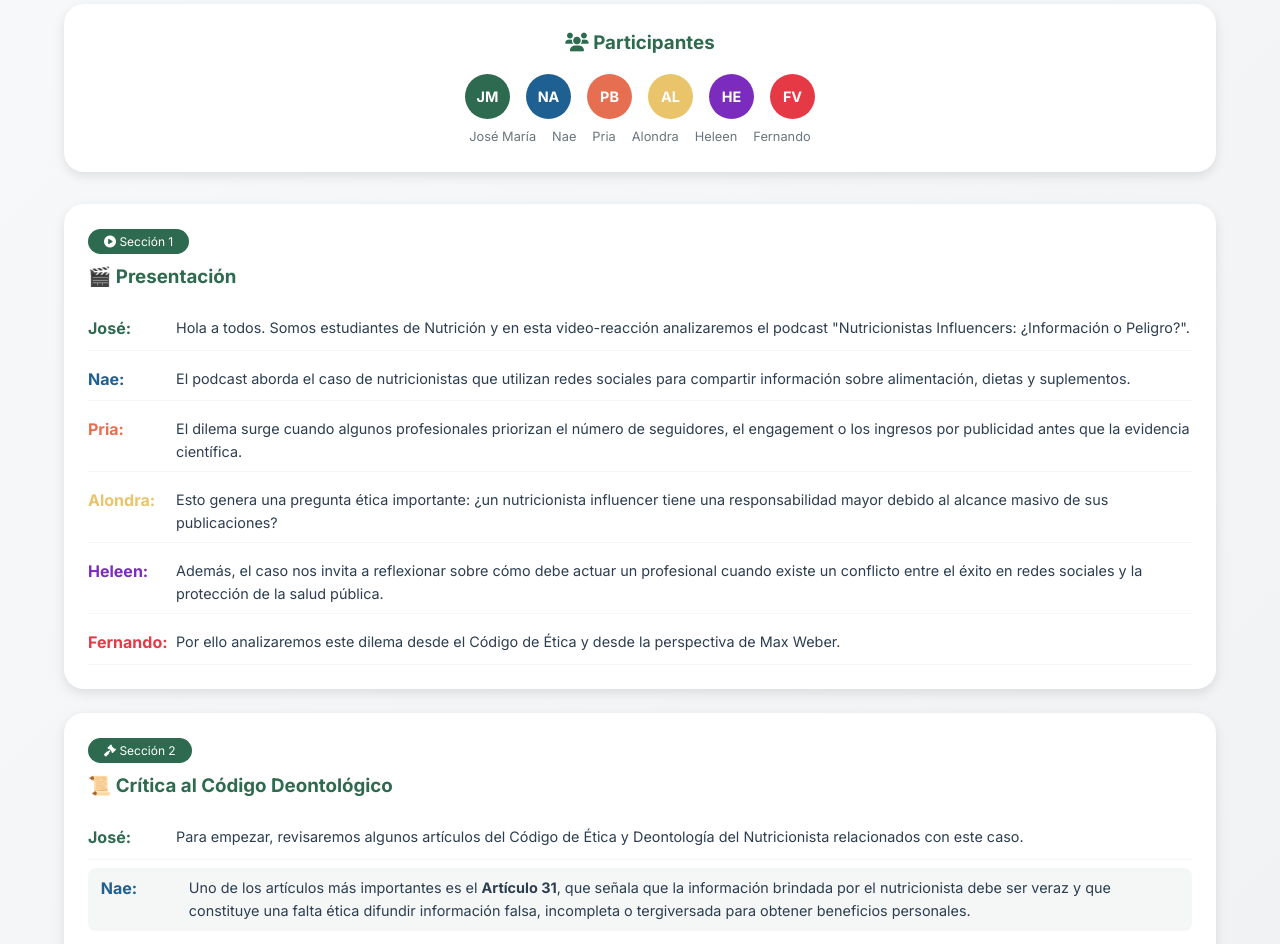
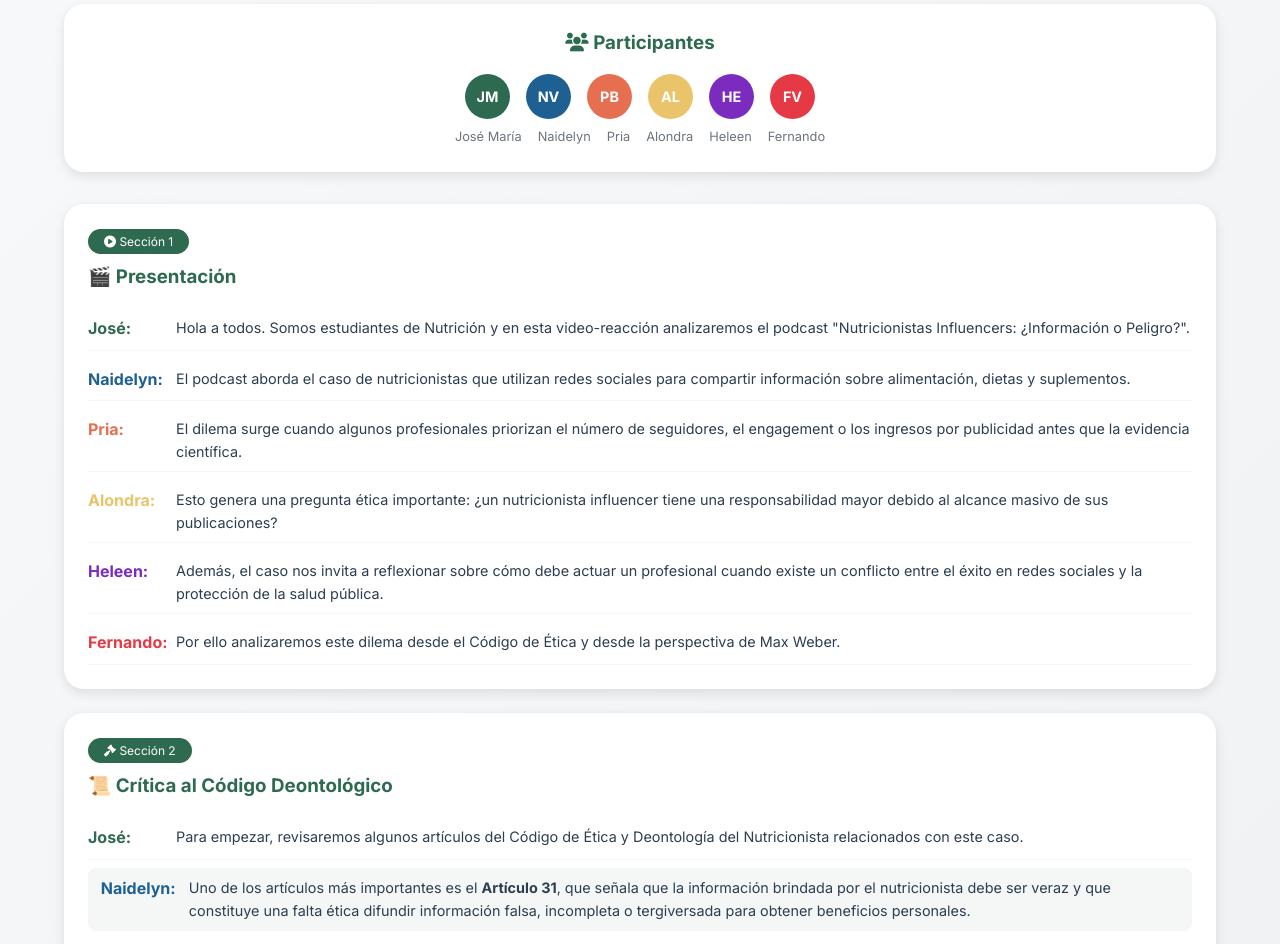
Before and after one commit to wunlucky24/manifiesto-etica-grupo3, a plain HTML site: page index.html in a window 1280 px wide. Shown: the part 7420-8364 px from the top of the page. Drawn offline with Linux system fonts and the light colour scheme.

Commit message:
Add files via upload

```diff
--- a/index.html
+++ b/index.html
@@ -291,7 +291,7 @@
         </div>
     </section>
 
-    <!-- ===== GUION ===== -->
+    <!-- ===== GUION (CORREGIDO: Naidelyn en vez de Nae) ===== -->
     <section id="guion" class="section guion-section">
         <div class="container">
             <div class="section-header">
@@ -305,7 +305,7 @@
                 <h3><i class="fas fa-users"></i> Participantes</h3>
                 <div class="participantes-grid-guion">
                     <span class="p-avatar" style="background:#2d6a4f">JM</span>
-                    <span class="p-avatar" style="background:#1e6091">NA</span>
+                    <span class="p-avatar" style="background:#1e6091">NV</span>
                     <span class="p-avatar" style="background:#e76f51">PB</span>
                     <span class="p-avatar" style="background:#e9c46a">AL</span>
                     <span class="p-avatar" style="background:#7b2cbf">HE</span>
@@ -313,7 +313,7 @@
                 </div>
                 <div class="participantes-nombres">
                     <span>José María</span>
-                    <span>Nae</span>
+                    <span>Naidelyn</span>
                     <span>Pria</span>
                     <span>Alondra</span>
                     <span>Heleen</span>
@@ -327,7 +327,7 @@
                 <h3>🎬 Presentación</h3>
                 <div class="dialogos-guion">
                     <div class="dialogo-guion"><span class="personaje" style="color:#2d6a4f">José:</span><p>Hola a todos. Somos estudiantes de Nutrición y en esta video-reacción analizaremos el podcast "Nutricionistas Influencers: ¿Información o Peligro?".</p></div>
-                    <div class="dialogo-guion"><span class="personaje" style="color:#1e6091">Nae:</span><p>El podcast aborda el caso de nutricionistas que utilizan redes sociales para compartir información sobre alimentación, dietas y suplementos.</p></div>
+                    <div class="dialogo-guion"><span class="personaje" style="color:#1e6091">Naidelyn:</span><p>El podcast aborda el caso de nutricionistas que utilizan redes sociales para compartir información sobre alimentación, dietas y suplementos.</p></div>
                     <div class="dialogo-guion"><span class="personaje" style="color:#e76f51">Pria:</span><p>El dilema surge cuando algunos profesionales priorizan el número de seguidores, el engagement o los ingresos por publicidad antes que la evidencia científica.</p></div>
                     <div class="dialogo-guion"><span class="personaje" style="color:#e9c46a">Alondra:</span><p>Esto genera una pregunta ética importante: ¿un nutricionista influencer tiene una responsabilidad mayor debido al alcance masivo de sus publicaciones?</p></div>
                     <div class="dialogo-guion"><span class="personaje" style="color:#7b2cbf">Heleen:</span><p>Además, el caso nos invita a reflexionar sobre cómo debe actuar un profesional cuando existe un conflicto entre el éxito en redes sociales y la protección de la salud pública.</p></div>
@@ -341,13 +341,13 @@
                 <h3>📜 Crítica al Código Deontológico</h3>
                 <div class="dialogos-guion">
                     <div class="dialogo-guion"><span class="personaje" style="color:#2d6a4f">José:</span><p>Para empezar, revisaremos algunos artículos del Código de Ética y Deontología del Nutricionista relacionados con este caso.</p></div>
-                    <div class="dialogo-guion destacado"><span class="personaje" style="color:#1e6091">Nae:</span><p>Uno de los artículos más importantes es el <strong>Artículo 31</strong>, que señala que la información brindada por el nutricionista debe ser veraz y que constituye una falta ética difundir información falsa, incompleta o tergiversada para obtener beneficios personales.</p></div>
+                    <div class="dialogo-guion destacado"><span class="personaje" style="color:#1e6091">Naidelyn:</span><p>Uno de los artículos más importantes es el <strong>Artículo 31</strong>, que señala que la información brindada por el nutricionista debe ser veraz y que constituye una falta ética difundir información falsa, incompleta o tergiversada para obtener beneficios personales.</p></div>
                     <div class="dialogo-guion"><span class="personaje" style="color:#e76f51">Pria:</span><p>Consideramos que este artículo es fundamental porque protege a la población frente a recomendaciones sin sustento científico. Sin embargo, no menciona explícitamente el contexto digital ni las redes sociales.</p></div>
                     <div class="dialogo-guion"><span class="personaje" style="color:#e9c46a">Alondra:</span><p>Actualmente una publicación en TikTok o Instagram puede llegar a miles de personas en pocas horas. Por eso creemos que el alcance masivo de estas plataformas requiere lineamientos más específicos.</p></div>
                     <div class="dialogo-guion destacado"><span class="personaje" style="color:#7b2cbf">Heleen:</span><p>También analizamos el <strong>Artículo 33</strong>, que establece que la publicidad profesional debe ser objetiva y veraz, evitando generar falsas expectativas o difundir conceptos infundados.</p></div>
                     <div class="dialogo-guion"><span class="personaje" style="color:#e63946">Fernando:</span><p>El problema es que hoy muchas recomendaciones aparecen disfrazadas de contenido educativo. A veces los seguidores no saben si el nutricionista está recomendando un producto por evidencia científica o porque existe un patrocinio.</p></div>
                     <div class="dialogo-guion"><span class="personaje" style="color:#2d6a4f">José:</span><p>Entonces, ¿qué aspectos consideran que deberían mejorarse?</p></div>
-                    <div class="dialogo-guion"><span class="personaje" style="color:#1e6091">Nae:</span><p>Creemos que el código debería incorporar un artículo específico sobre comunicación digital.</p></div>
+                    <div class="dialogo-guion"><span class="personaje" style="color:#1e6091">Naidelyn:</span><p>Creemos que el código debería incorporar un artículo específico sobre comunicación digital.</p></div>
                     <div class="dialogo-guion"><span class="personaje" style="color:#e76f51">Pria:</span><p>Ese artículo podría exigir que todo contenido patrocinado sea claramente identificado.</p></div>
                     <div class="dialogo-guion"><span class="personaje" style="color:#e9c46a">Alondra:</span><p>También debería exigir que las recomendaciones sobre suplementos, dietas o productos estén respaldadas por evidencia científica actualizada.</p></div>
                     <div class="dialogo-guion"><span class="personaje" style="color:#7b2cbf">Heleen:</span><p>Además, se debería considerar el posible impacto psicológico que ciertos mensajes pueden tener en adolescentes o personas con trastornos de la conducta alimentaria.</p></div>
@@ -361,13 +361,13 @@
                 <h3>🧠 Análisis Weberiano</h3>
                 <div class="dialogos-guion">
                     <div class="dialogo-guion"><span class="personaje" style="color:#2d6a4f">José:</span><p>Ahora analizaremos este caso desde la perspectiva de Max Weber, diferenciando la ética de la convicción y la ética de la responsabilidad.</p></div>
-                    <div class="dialogo-guion destacado"><span class="personaje" style="color:#1e6091">Nae:</span><p>Desde la <strong>ética de la convicción</strong>, un nutricionista debe actuar de acuerdo con principios morales firmes. Si un producto no tiene respaldo científico, no debería promocionarlo, aunque eso implique perder seguidores o ingresos.</p></div>
+                    <div class="dialogo-guion destacado"><span class="personaje" style="color:#1e6091">Naidelyn:</span><p>Desde la <strong>ética de la convicción</strong>, un nutricionista debe actuar de acuerdo con principios morales firmes. Si un producto no tiene respaldo científico, no debería promocionarlo, aunque eso implique perder seguidores o ingresos.</p></div>
                     <div class="dialogo-guion"><span class="personaje" style="color:#e76f51">Pria:</span><p>En esta postura lo más importante es cumplir con el deber profesional y actuar conforme a los valores éticos.</p></div>
                     <div class="dialogo-guion destacado"><span class="personaje" style="color:#e9c46a">Alondra:</span><p>Por otro lado, la <strong>ética de la responsabilidad</strong> plantea que debemos considerar las consecuencias de nuestras acciones.</p></div>
                     <div class="dialogo-guion"><span class="personaje" style="color:#7b2cbf">Heleen:</span><p>En este caso, un nutricionista influencer debería preguntarse qué efectos tendrá su contenido sobre miles de personas. Una recomendación equivocada podría afectar la salud física o mental de sus seguidores.</p></div>
                     <div class="dialogo-guion"><span class="personaje" style="color:#e63946">Fernando:</span><p>Por ejemplo, promover una dieta extremadamente restrictiva podría generar conductas alimentarias de riesgo o expectativas irreales sobre la pérdida de peso.</p></div>
                     <div class="dialogo-guion"><span class="personaje" style="color:#2d6a4f">José:</span><p>Entonces, ¿cuál de estas dos éticas es más importante?</p></div>
-                    <div class="dialogo-guion"><span class="personaje" style="color:#1e6091">Nae:</span><p>Nosotros creemos que ambas son necesarias.</p></div>
+                    <div class="dialogo-guion"><span class="personaje" style="color:#1e6091">Naidelyn:</span><p>Nosotros creemos que ambas son necesarias.</p></div>
                     <div class="dialogo-guion"><span class="personaje" style="color:#e76f51">Pria:</span><p>La ética de la convicción aporta principios claros sobre lo que está bien y lo que está mal.</p></div>
                     <div class="dialogo-guion"><span class="personaje" style="color:#e9c46a">Alondra:</span><p>Mientras que la ética de la responsabilidad permite evaluar el impacto real de nuestras decisiones.</p></div>
                     <div class="dialogo-guion"><span class="personaje" style="color:#7b2cbf">Heleen:</span><p>Un nutricionista influencer debería actuar guiado por principios éticos, pero también considerando las consecuencias que sus mensajes pueden tener en la población.</p></div>
@@ -381,7 +381,7 @@
                 <h3>💪 Compromiso de Cierre</h3>
                 <div class="dialogos-guion">
                     <div class="dialogo-guion"><span class="personaje" style="color:#2d6a4f">José:</span><p>Después de analizar este caso, queremos compartir el compromiso que asumimos como futuros profesionales.</p></div>
-                    <div class="dialogo-guion destacado"><span class="personaje" style="color:#1e6091">Nae:</span><p>Nos comprometemos a difundir información basada en evidencia científica.</p></div>
+                    <div class="dialogo-guion destacado"><span class="personaje" style="color:#1e6091">Naidelyn:</span><p>Nos comprometemos a difundir información basada en evidencia científica.</p></div>
                     <div class="dialogo-guion"><span class="personaje" style="color:#e76f51">Pria:</span><p>A verificar nuestras fuentes antes de compartir recomendaciones relacionadas con la alimentación y la salud.</p></div>
                     <div class="dialogo-guion"><span class="personaje" style="color:#e9c46a">Alondra:</span><p>A utilizar las redes sociales como una herramienta educativa y no únicamente como un espacio para generar popularidad.</p></div>
                     <div class="dialogo-guion"><span class="personaje" style="color:#7b2cbf">Heleen:</span><p>A ser transparentes cuando exista cualquier tipo de relación comercial o patrocinio.</p></div>
@@ -396,7 +396,7 @@
         </div>
     </section>
 
-    <!-- ===== PODCAST (SIN DURACIÓN) ===== -->
+    <!-- ===== PODCAST ===== -->
     <section id="podcast" class="section podcast-section">
         <div class="container">
             <div class="section-header">
@@ -435,7 +435,7 @@
         </div>
     </section>
 
-    <!-- ===== VIDEO REACCIÓN (SIN DURACIÓN Y SIN BOTÓN) ===== -->
+    <!-- ===== VIDEO REACCIÓN ===== -->
     <section id="video-reaccion" class="section video-reaccion-section">
         <div class="container">
             <div class="section-header">
```
